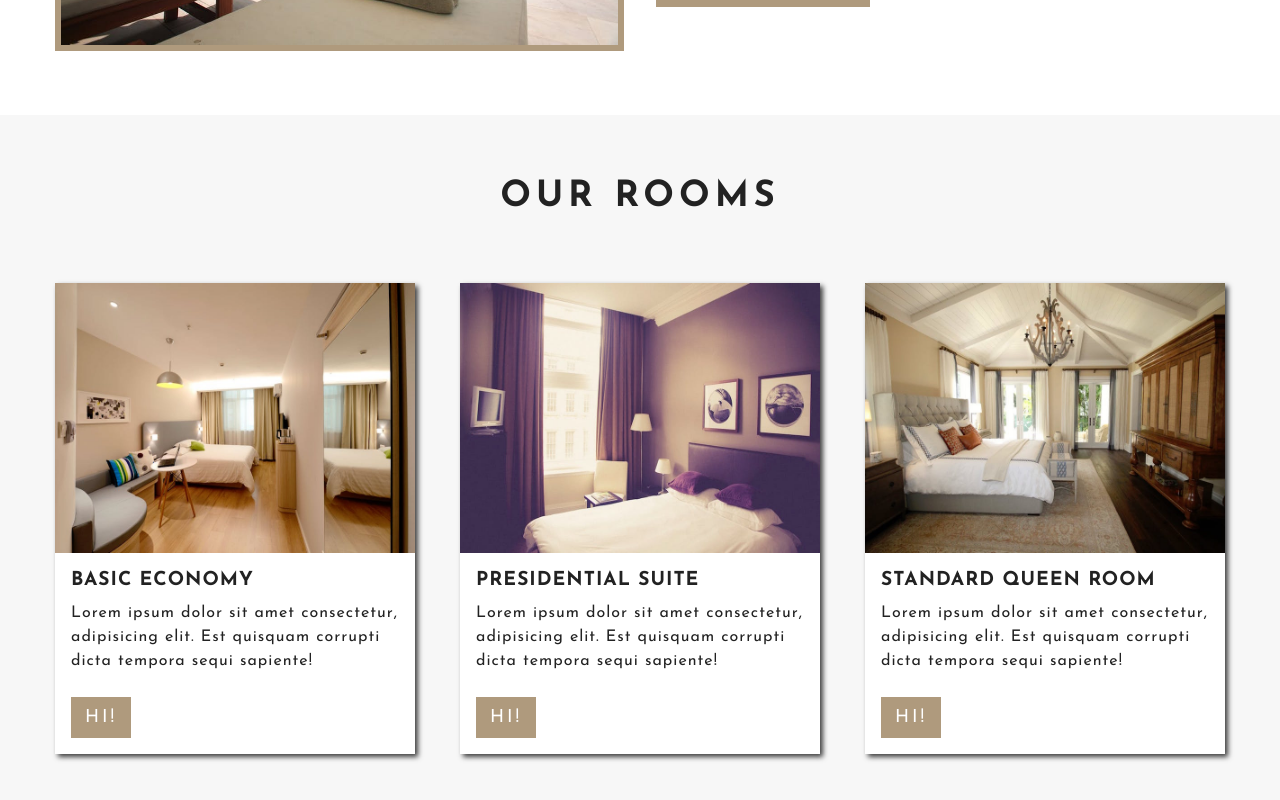
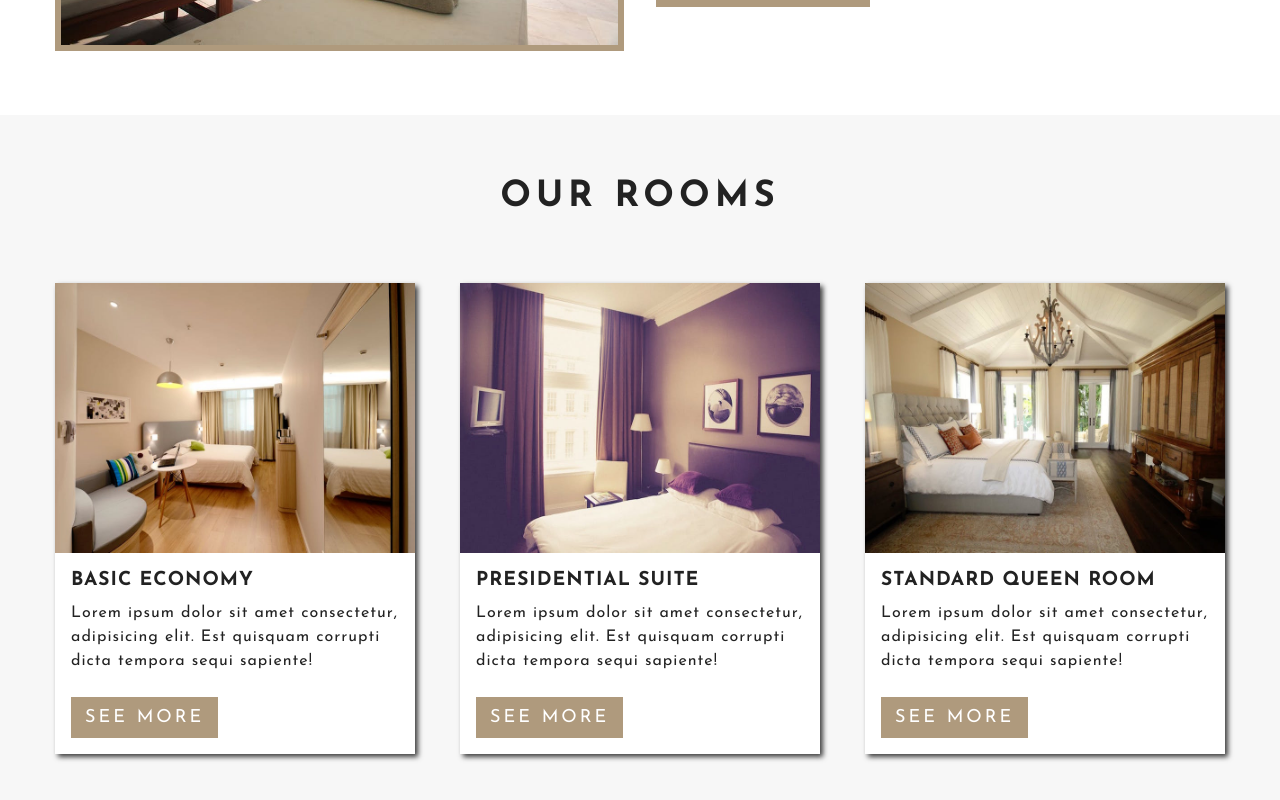
Before and after one commit to LagiewkaMarta/reactStyledComponents, a React (Create React App) app: page / in a window 1280 px wide. Shown: the part 1197-1997 px from the top of the page. Built offline with nearby package versions, Linux system fonts and the light colour scheme.

Commit message:
Update Room.js

```diff
--- a/src/components/home/Room.js
+++ b/src/components/home/Room.js
@@ -23,7 +23,7 @@ const Room = ({ className, room }) => {
       <div className="room-info">
         <h4>{title}</h4>
         <p>{info}</p>
-        <SmallBtn>hi!</SmallBtn>
+        <SmallBtn>see more</SmallBtn>
       </div>
     </article>
   );
```
